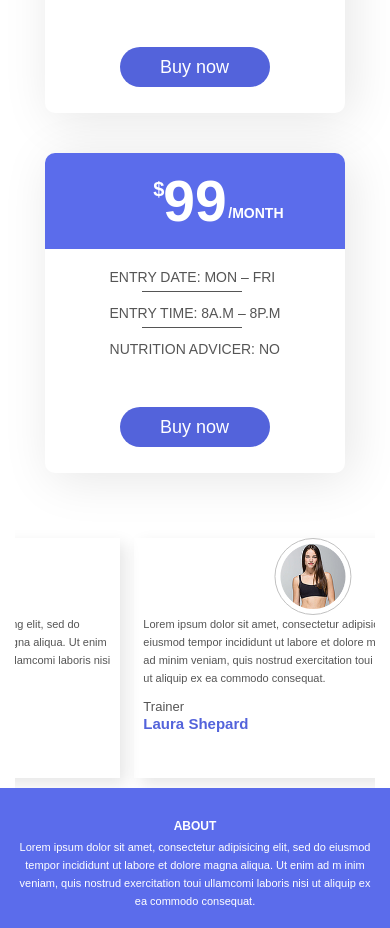
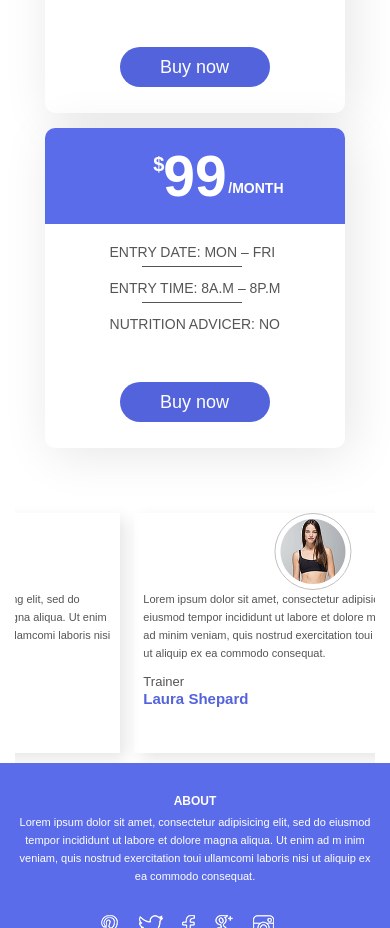
Before and after one commit to maxim122/NewSite, a website: page app/index.html in a window 390 px wide. Shown: the part 4843-5771 px from the top of the page. Drawn offline with Linux system fonts and the light colour scheme.

Commit message:
Update style.css

```diff
--- a/app/css/style.css
+++ b/app/css/style.css
@@ -1847,6 +1847,9 @@ footer .row .footer-website .contact .contact__item:last-child::before {
   section.improvement .fon .container .row:last-child .column-improvement:last-child {
     display: none !important;
   }
+  section.shop .container .row .column-shop:last-child {
+    margin-top: 0 !important;
+  }
   section.shop .container .row .owl-item .column-comment {
     height: 240px !important;
     flex-direction: column;
```
